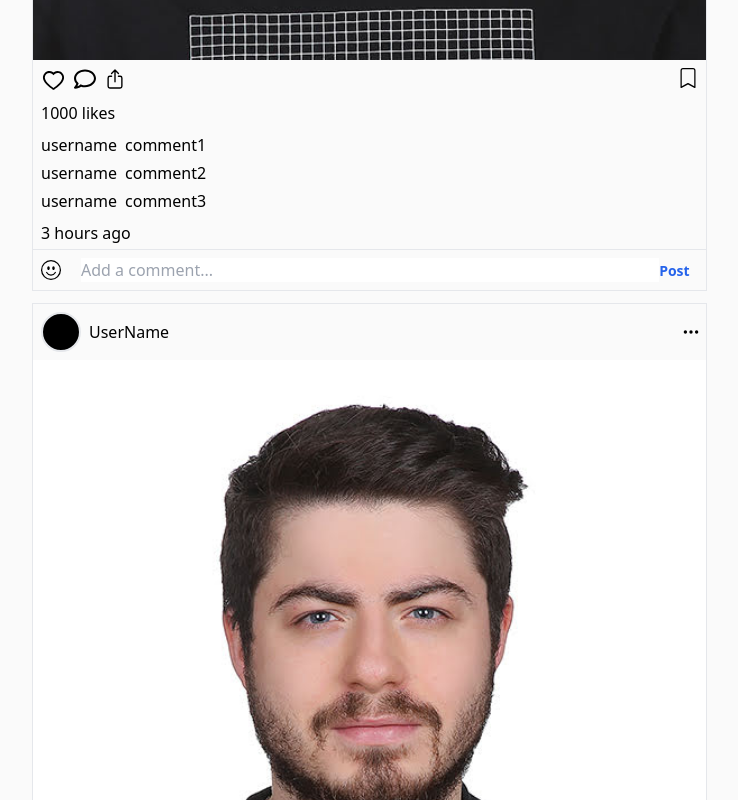
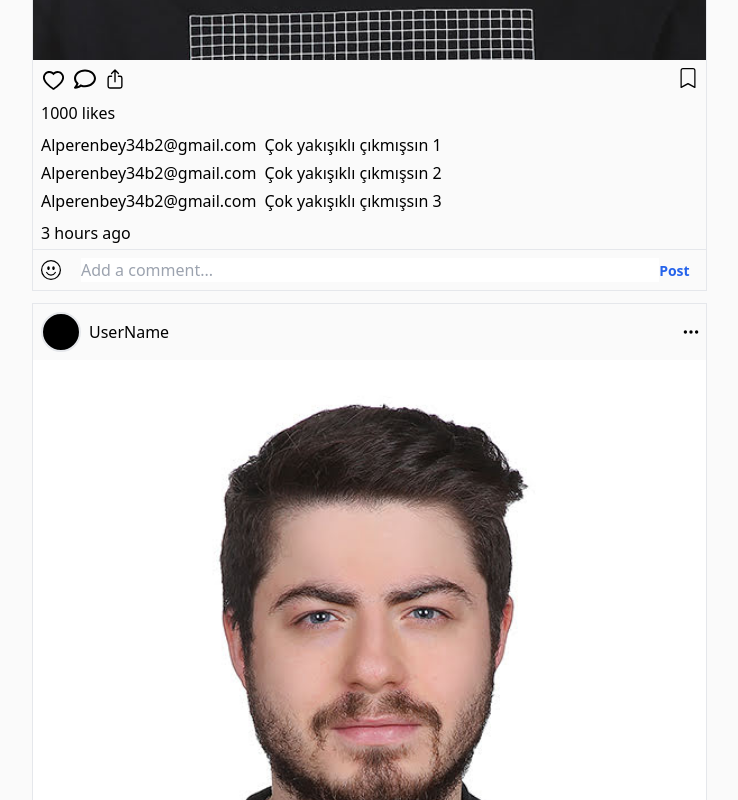
Before and after one commit to ensarbarisbaran/fitness, a React (Vite) app in the folder client/: page / in a window 1280 px wide. Shown: the part 1000-1800 px from the top of the page, without its empty margins (96-834 px from the left). Built offline with nearby package versions, Linux system fonts and the light colour scheme.

Commit message:
Update index.jsx

```diff
--- a/client/src/assets/Posts/index.jsx
+++ b/client/src/assets/Posts/index.jsx
@@ -34,8 +34,8 @@ const Post = ({ postIndex }) => {
                     {
                         new Array(3).fill(0).map((_, i) => (
                             <div key={i} className='flex space-x-2'>
-                                <div className='font-medium'>username</div>
-                                <div>comment{i + 1} </div>
+                                <div className='font-medium'>Alperenbey34b2@gmail.com</div>
+                                <div>Çok yakışıklı çıkmışsın {i + 1} </div>
                             </div>
                         ))
                     }
```
